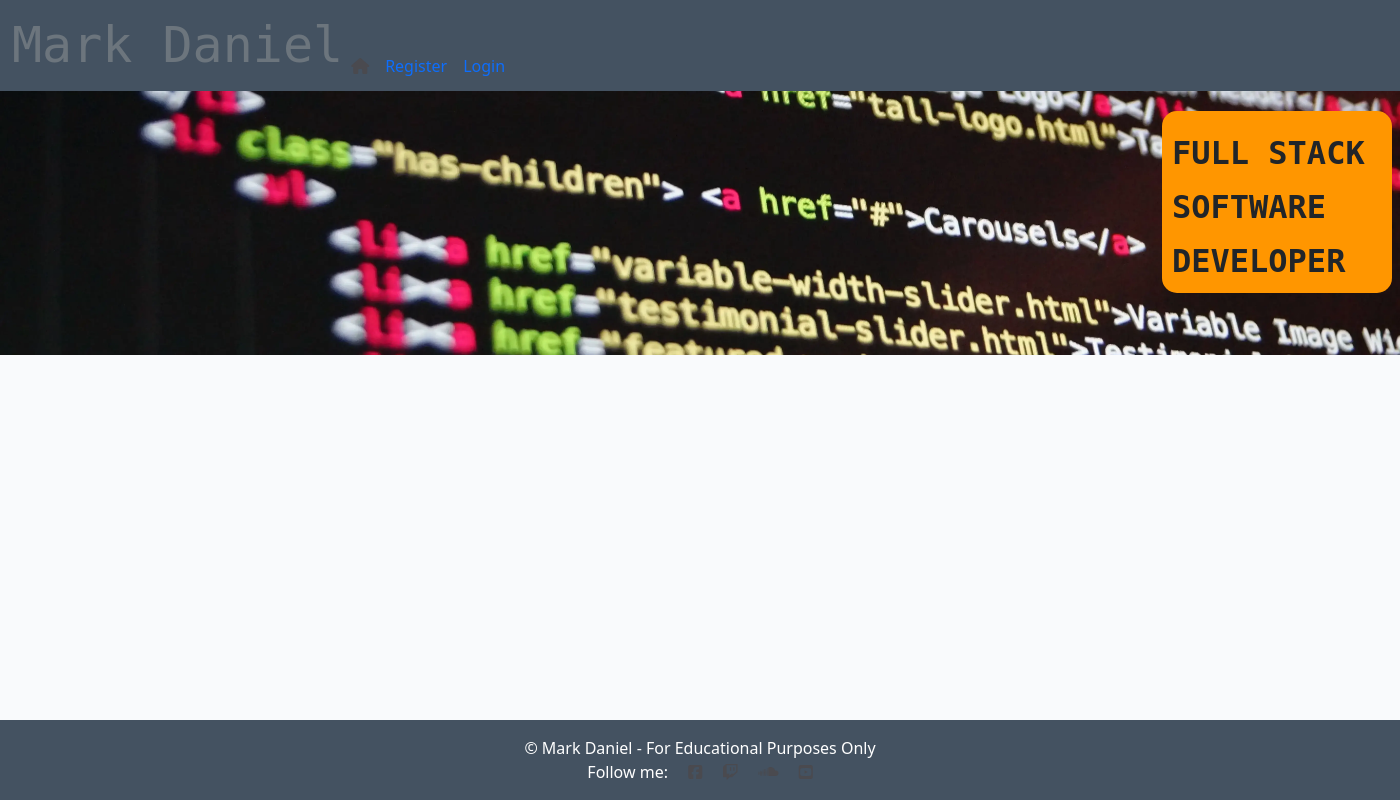
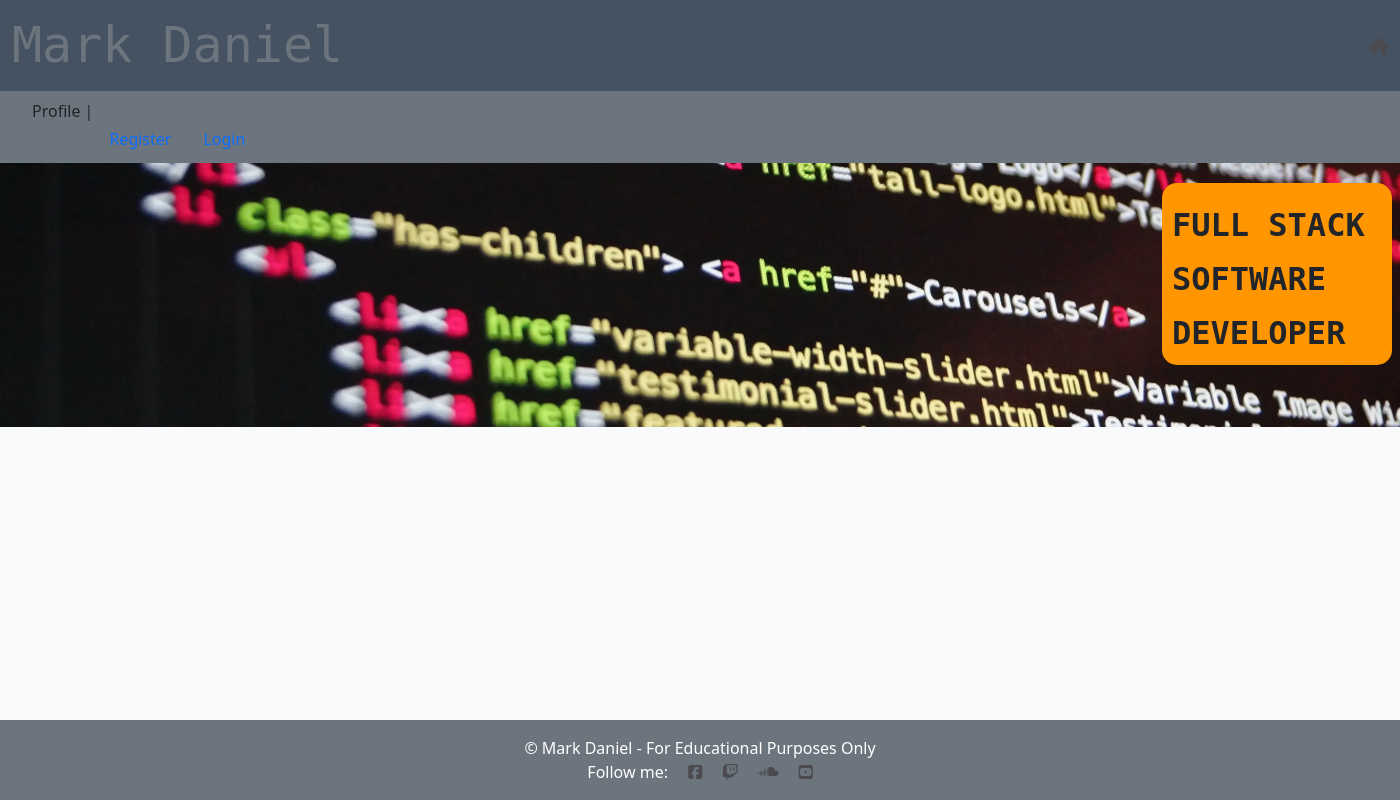
Before and after one commit to markdaniel1982/md82_resume, a Django app: page / in a window 1400 px wide. Run offline with Django 4.2, Linux system fonts and the light colour scheme; data that the repository does not hold is empty; some libraries are stand-ins or nearby versions.

Commit message:
add and style profile bar

```diff
--- a/static/css/style.css
+++ b/static/css/style.css
@@ -28,6 +28,10 @@ a, link, i {
     position: relative;
     top: 20px;
     color: #4A4A4F;!important
+}
+
+.home-link {
+    color: #d3d3d3;
 }
 
 .hero-image {
@@ -76,10 +80,13 @@ a, link, i {
     padding: 10px;
 }
 
-.admin-panel {
+.profile-panel {
     position: relative;
     top: 0px;
-    padding-left: 10px;
+}
+
+.flex-row {
+    display: flex;
 }
 
 .thin {
@@ -186,6 +193,10 @@ a, link, i {
     color: #23BBBB;
 }
 
+footer {
+    color: #6c757d;
+}
+
 @media (min-width: 1400px)
 .container, .container-lg, .container-md, .container-sm, .container-xl, .container-xxl {
     max-width: 1670px;
--- a/templates/base.html
+++ b/templates/base.html
@@ -36,46 +36,57 @@
                 <span class="navbar-toggler-icon"></span>
             </button>
             <div class="collapse navbar-collapse" id="navbarText">
+                <a style="text-decoration: none;" href="">
                     <span class="navbar-text-left logotext">Mark Daniel</span>
-                    <ul class="navbar-nav me-auto mb-2 mb-lg-0">
-
-                        <li class="nav-item">
-                            <a class="nav-link active" aria-current="page" href="{% url 'home' %}"><i class="fa-sharp fa-solid fa-house"></i></a>
-                            <!-- Authorisation to only show logout link when user is logged in -->
-                            {% if user.is_authenticated %}
+                </a>
+            </div>
+            <li class="list-group-horizontal list-unstyled">
+                <a class="home-link active" aria-current="page" href="{% url 'home' %}">
+                    <i class="fa-sharp fa-solid fa-house"></i>
+                </a>
             </li>
-                        <li>
-                            <span class="nav-link active"><strong>{{ user }} </strong><a id="nav-link-logout"
-                                    class="text-muted" href="#">(<small>Logout</small>)</a></span>
-                        </li>
-                        {% else %}
-                        <li class="nav-item">
-                            <a class="nav-link" href="#">Register</a>
-                        </li>
-                        <li class="nav-item">
-                            <a class="nav-link" href="#">Login</a>
-                        </li>
-                        {% endif %}
-
-                    </ul>
-                </div>
         </div>
         </div>
     </nav>
-    <!-- Authorisation - Only for Admin/superusers -->
-    {% if request.user.is_superuser %}
+    <!-- Profile bar -->
+    <div class="profile-panel">
+        <nav class="profile-link navbar navbar-sm navbar-light bg-secondary flex-row">
+            <ul class="flex-row">
+                <li class="list-group-horizontal list-unstyled">
                     <div>
-        <nav class="admin-panel navbar navbar-sm navbar-light bg-secondary">
-            <div class="">
-                Admin Panel |
-                <span>
+                        Profile |
+                    </div>
+                </li>
+                <li class="list-group-horizontal list-unstyled">
+                <div class="profile-item">
+                    <!-- Authorisation to only show logout link when user is logged in -->
+                    {% if user.is_authenticated %}
+                    <div class="profile-link active"><strong>{{ user }} </strong>
+                        <a id="profile-link-logout"class="text-dark" href="#">
+                        (<small>Logout</small>)
+                        </a>
+                    </div>
+                </div>
+                    {% else %}
+                </li>
+                <li class="list-group-horizontal list-unstyled"></li>
+                <div class="profile-item">
+                    <a class="nav-link" href="#">Register</a>
+                </div>
+                <li class="list-group-horizontal list-unstyled"></li>
+                <div class="profile-item">
+                    <a class="nav-link" href="#">Login</a>
+                </div>
+                {% endif %}
+                </div>
+            </ul>
+                <!-- <span>
                     <a class="button btn btn-dark" href="#">Add Post</a>
                     <a class="button btn btn-dark" href="#">Add Category</a>
-                </span>
+                </span> -->
             </div>
         </nav>
     </div>
-    {% endif %}
     <div class="container hero-image">
         <div class="hero-flash-container">
             <div class="text-right hero-flash">
@@ -99,7 +110,7 @@
     </main>
 
     <!-- Footer -->
-    <footer class="footer mt-auto py-3 dark-bg">
+    <footer class="footer mt-auto py-3 bg-secondary">
         <p class="m-0 text-center text-white">&copy; Mark Daniel - For Educational Purposes Only
         </p>
         <p class="m-0 text-center text-white">Follow me:
```
Lines whose indentation alone changed are shown as unchanged.
